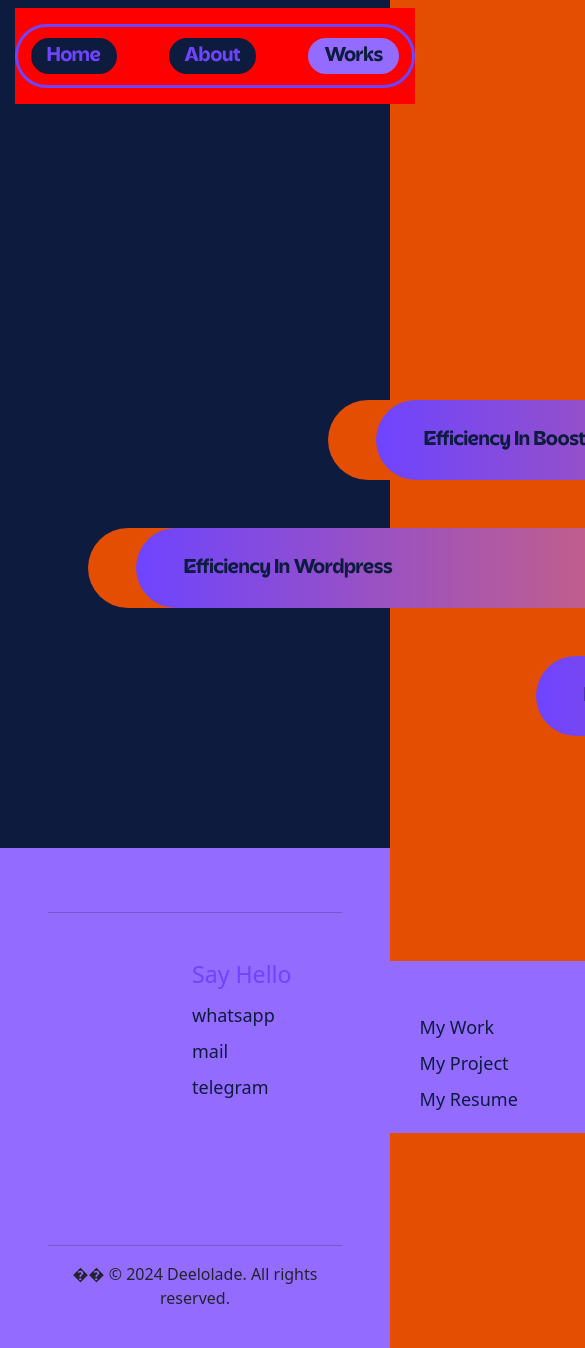
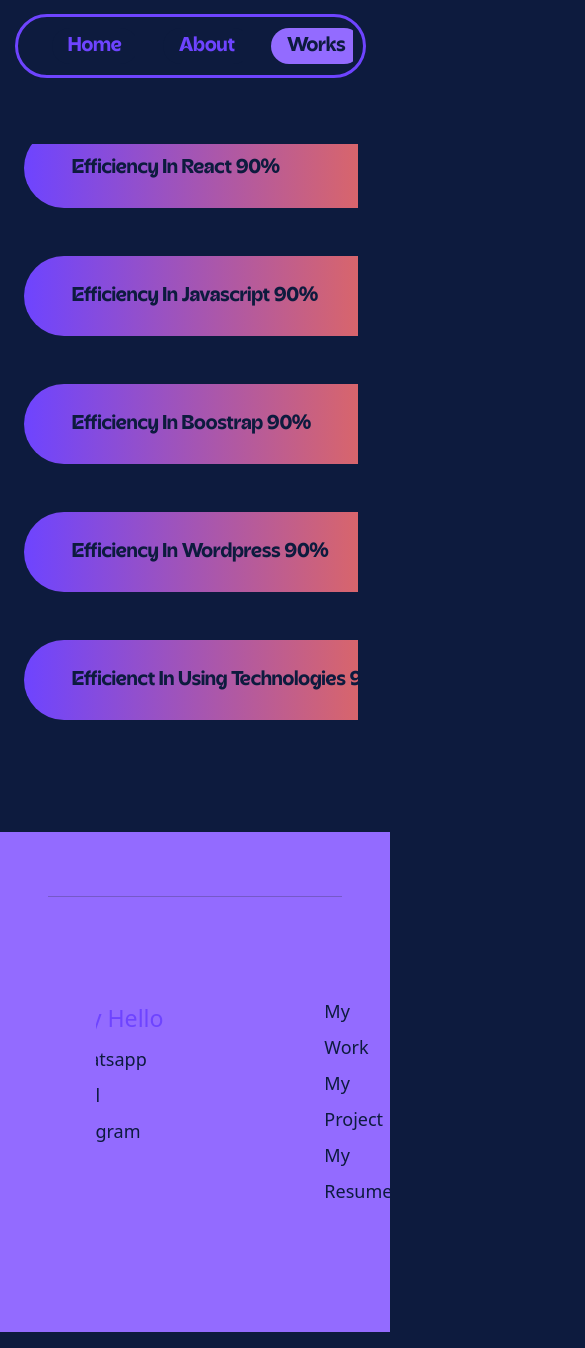
Before and after one commit to Deelolade/Portfolio, a React (Vite) app: page /works in a window 390 px wide. Shown: the top 1348 px of the page, 585 px wide, since content can reach past the window. Built offline with nearby package versions, Linux system fonts and the light colour scheme.

Commit message:
progressing with media query

```diff
--- a/src/components/Footer.jsx
+++ b/src/components/Footer.jsx
@@ -8,13 +8,13 @@ const Footer = () => {
         <div className="Footer-section p-5">
             <hr style={{maxWidth:"100%",backgroundColor:"#6e44ff"}}/>
             <div className="Footer-top-section d-flex mt-5 mb-5 ms-5 ps-5">
-                <ul className='ps-5 lh-lg me-5'>
+                <ul className='ps-5 lh-lg me-5 Footer-top'>
                     <li><h6 className='fs-3'>Say Hello</h6></li>
                     <li><a href="https://wa.me/9122193201?text=Hello%20Habeeb%20I%20would%20like%20to%20have%20a%20discussion%20with%20you%20about%20my%20project" target="_blank">whatsapp</a></li>
                     <li><a href="mailto:oluwanisholaopeyemi2004@gmail.com?subject=Inquiry&body=Hello Habeeb I would like to ">mail</a></li>
                     <li><a href="https://t.me/@deelolade?text=Hello%20Habeeb%20I%20would%20like%20to%20have%20a%20discussion%20with%20you%20about%20a%20project" target="_blank">telegram</a></li>
                 </ul>
-                <ul className='mt-5 ms-5 lh-lg' >
+                <ul className='mt-5 ms-5 lh-lg Footer-top-two' >
                     <li><Link to="">My Work</Link></li>
                     <li><Link to="">My Project</Link></li>
                     <li><Link to="">My Resume</Link></li>
--- a/src/components/Header.jsx
+++ b/src/components/Header.jsx
@@ -36,7 +36,7 @@ const Header = () => {
         setClicked(pathMap[location.pathname] || '');
     })
     return (
-        <div className={`sticky-navbar ${show ? 'show' : 'hide'}`} style={{backgroundColor:"#0D1B3E",}}>
+        <div className={`sticky-navbar ${show ? 'show' : 'hide'}`} style={{backgroundColor:"#0D1B3E",maxWidth:"100%"}}>
             <nav className=" navbar ms-auto pe-4">
                 <div className="Main-Navbar" >
                     <ul className='d-inline-flex mt-3 Nav-list mx-auto flex-1' >
--- a/src/components/Information.jsx
+++ b/src/components/Information.jsx
@@ -17,7 +17,7 @@ const About = () => {
             <h1 className='About-Me ms-5 ps-5' >About Me</h1>
             </div>
             <div className="About-container">
-                <div className="row px-2">
+                <div className="row px-2 About-container">
                     <div className="col-5 ">
                         <div className="p-5  pe-0 About-Image  ">
                             <img src={ImageOne} alt="" className='About-Img'  data-aos="fade-up"/>
@@ -30,10 +30,10 @@ const About = () => {
                             </div>
                         </div>
                     </div>
-                    <div className="col-7 mt-5">
-                        <div className="p-4  mt-3"data-aos="fade-up">
+                    <div className="col-7 mt-5 About-container">
+                        <div className="p-4  mt-3 About-para"data-aos="fade-up">
                         <h1 className='About-heading mb-4'>I am a Frontend Developer <br />Working from Lagos,Nigeria.</h1>
-                            <p className='About-text pe-4' >Whether I’m working on solo projects or contributing to larger teams, I prioritize clear communication and adaptability to meet evolving project requirements.I am committed to lifelong learning and continuously improving my skills. I enjoy tackling complex challenges, optimizing processes, and keeping up with industry trends.I’m excited to connect with like-minded individuals and contribute to projects that make a difference! <br /> <br />I'm eager to learn and explore technologies like PHP and databases, which will allow me to create seamless integrations and more robust solutions.Collaboration is essential to me; I thrive in team environments where creativity and problem-solving flourish. </p>
+                        <p className='About-text pe-4' >Whether I’m working on solo projects or contributing to larger teams, I prioritize clear communication and adaptability to meet evolving project requirements.I am committed to lifelong learning and continuously improving my skills. I enjoy tackling complex challenges, optimizing processes, and keeping up with industry trends.I’m excited to connect with like-minded individuals and contribute to projects that make a difference! <br /> <br />I'm eager to learn and explore technologies like PHP and databases, which will allow me to create seamless integrations and more robust solutions.Collaboration is essential to me; I thrive in team environments where creativity and problem-solving flourish. </p>
                         </div>
                     </div>
                 </div>
--- a/src/index.css
+++ b/src/index.css
@@ -2,7 +2,7 @@
   margin: 0;
   padding: 0;
   box-sizing: border-box;
-  background-color: #e44e03;
+  background-color: #0D1B3E;
 }
 @font-face{
   font-family:'Acorn';
@@ -184,7 +184,6 @@
 .mySwiper{
   width: 43.75rem;
   height: 43.75rem;
-  /* background-color: #fff; */
   position:relative;
 }
 .mySwiper::before {
@@ -564,23 +563,35 @@ textarea::placeholder {
 }
 }
 
-@media (max-width:440px) {
+@media (max-width:600px) {
+*{
+  margin: 0;
+  padding: 0;
+  box-sizing: border-box;
+  overflow-x: hidden;
+}
+.sticky-navbar {
+  position: sticky;
+  top: 0;
+  width: 100vw;
+  transition: top 0.5s ease-in-out;
+  z-index: 1000;
+}
 .navbar{
   font-family:'Acorn-medium',sans-serif;
   max-width: 100%;
-  height: 8rem;
+  height: 6rem;
   margin: 0 auto;
-  /* background-color: red; */
+  background-color: #0D1B3E;
 }
 .Main-Navbar{
-  background-color: red;
-  /* width: 30rem; */
-  margin: 0 0 0 15px;
-  /* max-width: 100%; */
+  background-color: #0D1B3E;
+  margin: -10px 0 0 15px;
 }
-
+.navbar-body{
+  width: 10rem;
+}
 .Nav-list{
-  color: #f7f5fb;
   height: 4rem;
   width: clamp(25rem, 10vw, 50rem);
   line-height: 4rem;
@@ -592,6 +603,7 @@ textarea::placeholder {
   border-radius: 50px;
   background-color: transparent;
   border:  3px solid #6E44FF;
+  margin: -1px -10px 10px 0 ;
 }
 .Nav-list li{
   margin: 0 -10px;
@@ -607,78 +619,185 @@ textarea::placeholder {
 }
 .Header{
   margin: -3rem 0 0 0 ;
+  padding:0 10px;
 }
 .Header h1{
-  font-size: 4rem;
+  font-size: 3.9rem;
+}
+.home-text{
+  color: #6E44FF;
+  text-align: center;
+  font-size: 28px;
+  font-family: 'Acorn-thin';
+}
+.About-Header{
+  margin: -5rem 0 0 -8rem;
+}
+.About-Me{
+  font-size: 3rem;
+}
+.About-container{
+  display: grid;
+  flex-direction: column;
+  max-width: 100%;
+}
+.About-Image{
+  /* margin: -1rem 0 0 -5rem; */
+  margin: auto 0  0 -5rem;
+  max-width: 100%;
+  width: 26.5rem;
+}
+
+.about-overlay {
+  border-radius: 0 ;
+  background-color: rgba(0, 0, 0, 0.6);
+  height: 35rem;
+  opacity: 0;
+  transition: opacity 0.3s ease;
+  text-align: center;
+}
+.About-Img {
+  display: block;
+  border-radius: 0 ;
+  height: 35rem;
+  object-fit: cover;
+}
+.About-para{
+  width: 100%;
+  margin: 0 -5rem 0 ;
+}
+.About-heading{
+  margin: -15rem 0 0 0 ;
+  font-size: 28px;
+}
+.About-text{
+  font-size: 18px;
+  line-height: 19px;
+  text-align: center ;
+  width: 100vw;
 }
 .Total-Efficiency{
   height: 50rem;
-    max-width: 100%;
-    background-color: #0D1B3E;
-  }
+  width: 100vw;
+  background-color: #0D1B3E;
+  margin:-7rem  0 0 -2rem    ;
+}
 .React{
-  width: 35rem;
+  width: 500px;
   height: 5rem;
   border-radius: 50px;
   line-height: 5rem;
-  margin-left: 60rem;
+  margin-left: 0rem;
 }
 .Javascript{
-  width: 65rem;
+  width: 500px;
   height: 5rem;
   border-radius: 50px;
   line-height: 5rem;
-  margin-left: 40rem;
+  margin-left: 0rem;
 }
 .Bootstrap{
-  width: 50rem;
+  width: 500px;
+  /* width: 50rem; */
   height: 5rem;
   border-radius: 50px;
   line-height: 5rem;
-  margin-left: 20rem;
+  margin-left: 0rem;
 }
 .Wordpress{
   height: 5rem;
-  width: 50rem;;
+  /* width: 8; */
+  width: 500px;
   border-radius: 50px;
   line-height: 5rem;
-  margin-left: 5rem;
+  margin-left: 0rem;
 }
 .Technology{
   height: 5rem;
   width: 50rem;;
+  width: 500px;
+  /* border-radius: 50px; */
+  line-height: 5rem;
+  margin-left: 0rem;
+}
+
+.React-percent{
+  font-size: 20px;
   border-radius: 50px;
-  line-height: 5rem;
-  margin-left: 30rem;
+  color:#0D1B3E;
+  background: none;
+  margin: 0  0 0  ;
+  font-family: 'Acorn',sans-serif;
+}
+.Javascript-percent{
+  font-size: 20px;
+  border-radius: 50px;
+  color:#0D1B3E;
+  background: none;
+  margin: 0  0 0 ;
+  font-family: 'Acorn',sans-serif;
+}
+.Bootstrap-percent{
+  font-size: 20px;
+  border-radius: 50px;
+  color:#0D1B3E;
+  background: none;
+  margin: 0  0 0 ;
+  font-family: 'Acorn',sans-serif;
+}
+.Wordpress-percent{
+  font-size: 20px;
+  border-radius: 50px;
+  color:#0D1B3E;
+  background: none;
+  margin: 0  0 0  ;
+  font-family: 'Acorn',sans-serif;
+}
+.Technology-percent{
+  font-size: 20px;
+  border-radius: 50px;
+  color:#0D1B3E;
+  background: none;
+  margin: 0  0 0  ;
+  font-family: 'Acorn',sans-serif;
+}
+.Works-section{
+  max-width:100%;
+  height:62.5rem;
+  background-color: #0D1B3E;
+}
+.mySwiper{
+  width: 20rem;
+  height: 43.75rem;
+  position:relative;
+}
+.Footer-top{
+  width: 100%;
+  display: grid;
+  flex-direction: column;
+}
+.Footer-top-section{
+  display: flex;
+  /* flex-direction: column; */
+  justify-content: center;
+  align-items: center;
+  width: 100%;
+}
+.Footer-top{
+  margin-left: -8rem;
+  /* width: 100vw; */
+margin-right: 0;
+}
+.Footer-top-two{
+  margin-left: -4rem;
+  /* width: 100vw; */
+  padding-left: -50rem;
+
+}
+.form-main{
+  display: grid;
+  flex: 1;
+  flex-direction: column;
+  width: 100%;
 }
 }
-
-
-
-
-@media (max-width: 320px) {
-  .navbar{
-    font-family:'Acorn-medium',sans-serif;
-    max-width: 100%;
-    height: 3rem;
-    margin: 0 auto;
-  }
-  .Nav-list{
-    color: #f7f5fb;
-    height: 4rem;
-    width: clamp(25rem, 10vw, 50rem);
-    line-height: 4rem;
-    display: flex;
-    align-items: center;
-    justify-content: center;
-    max-width: 100%;
-    border-radius: 50px;
-    /* background-color: transparent; */
-    border:  3px solid #6E44FF;
-  }
-  .Nav-list li{
-    margin: 0 -40rem;
-    padding-right: 100px;
-    background-color: transparent;
-  }
-}
```
